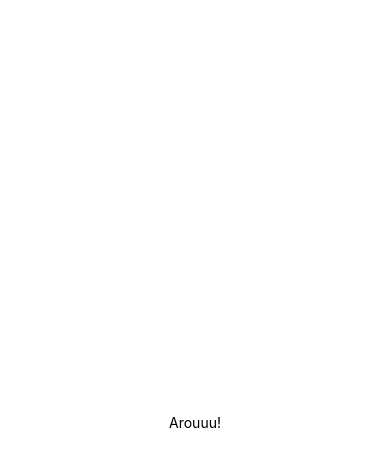
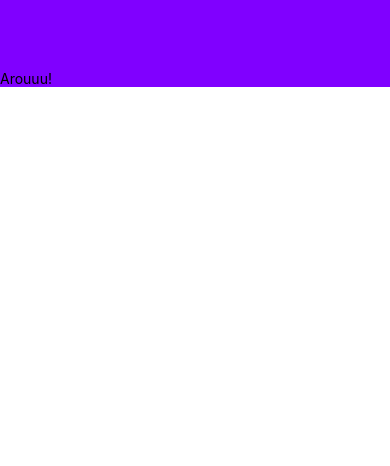
Before and after one commit to DiegoReso/React-Native-Financas, a React Native app: screen / in a window 390 px wide. Shown: the top 466 px of the page. Built offline with nearby package versions, Linux system fonts and the light colour scheme.

Commit message:
create home and header

```diff
--- a/App.js
+++ b/App.js
@@ -1,20 +1,9 @@
 import { StatusBar } from 'expo-status-bar';
 import { StyleSheet, Text, View } from 'react-native';
+import Home from './src/pages/Home';
 
 export default function App() {
   return (
-    <View style={styles.container}>
-      <Text>Arouuu!</Text>
-      <StatusBar style="auto" />
-    </View>
+    <Home/>
   );
 }
-
-const styles = StyleSheet.create({
-  container: {
-    flex: 1,
-    backgroundColor: '#fff',
-    alignItems: 'center',
-    justifyContent: 'center',
-  },
-});
--- /dev/null
+++ b/src/components/Header/index.js
@@ -0,0 +1,26 @@
+
+
+import { StyleSheet, Text, View, StatusBar } from 'react-native';
+
+
+const statusBarHeight = StatusBar.currentHeight
+  ? StatusBar.currentHeight + 30
+  : 70
+
+
+export default function Header() {
+  return (
+    <View style={styles.container}>
+      <Text>Arouuu!</Text>
+
+    </View>
+  );
+}
+
+
+const styles = StyleSheet.create({
+  container:{
+    backgroundColor: '#8000ff',
+    paddingTop: statusBarHeight,
+  }
+})
--- /dev/null
+++ b/src/pages/Home/index.js
@@ -0,0 +1,19 @@
+import { StatusBar } from 'expo-status-bar';
+import { StyleSheet, Text, View } from 'react-native';
+import Header from '../../components/Header';
+
+export default function Home() {
+  return (
+    <View style={styles.container}>
+      <Header/>
+      <StatusBar style="auto" />
+    </View>
+  );
+}
+
+const styles = StyleSheet.create({
+  container: {
+    flex: 1,
+    backgroundColor: '#fff',
+  },
+});
```
